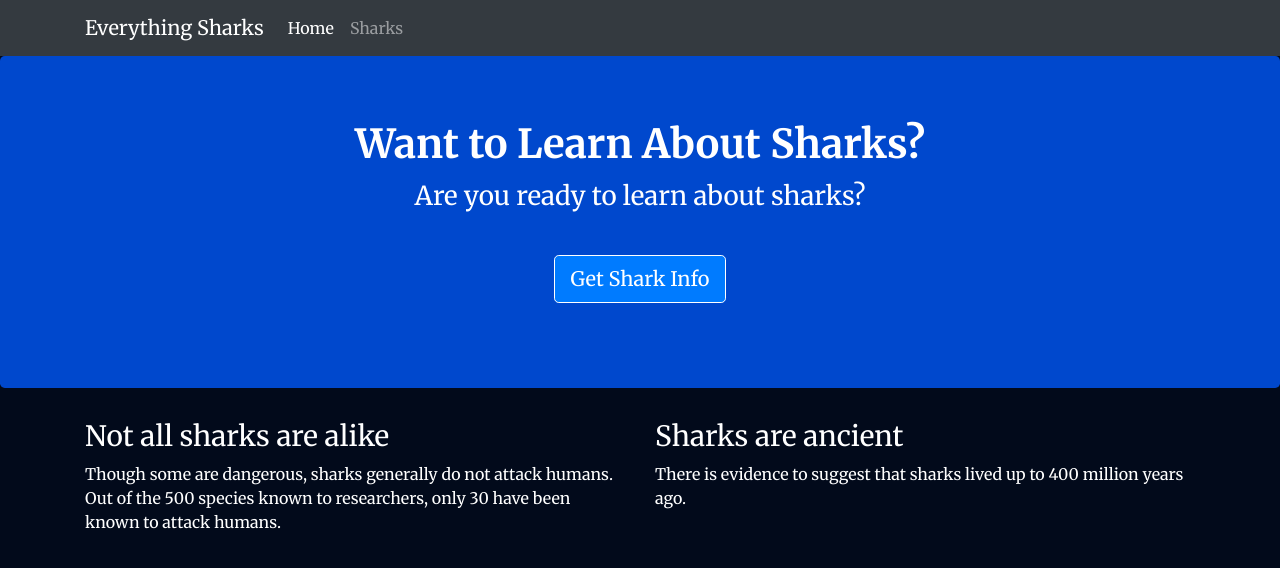
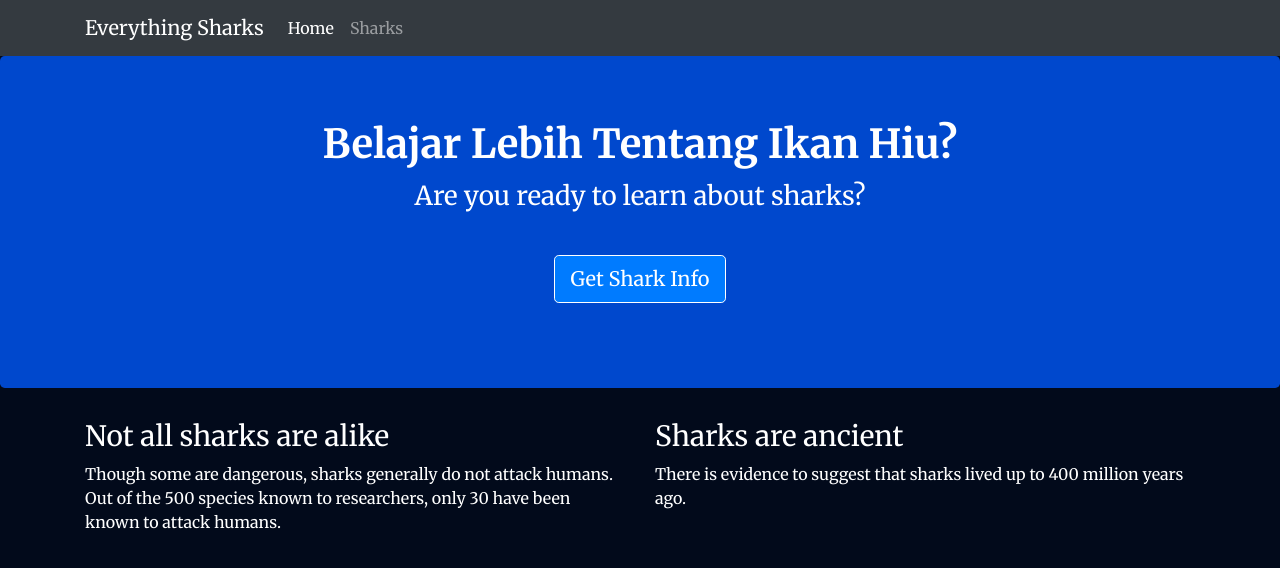
Before and after one commit to jibon777/nodejs-shark, a website: page views/index.html in a window 1280 px wide. Drawn offline with nearby package versions, Linux system fonts and the light colour scheme.

```diff
--- a/views/index.html
+++ b/views/index.html
@@ -27,7 +27,7 @@
     </nav>
     <div class="jumbotron">
         <div class="container">
-            <h1>Want to Learn About Sharks?</h1>
+            <h1>Belajar Lebih Tentang Ikan Hiu?</h1>
             <p>Are you ready to learn about sharks?</p>
             <br>
             <p><a class="btn btn-primary btn-lg" href="/sharks" role="button">Get Shark Info</a>
```
Also changed, not shown: 1 other file.
